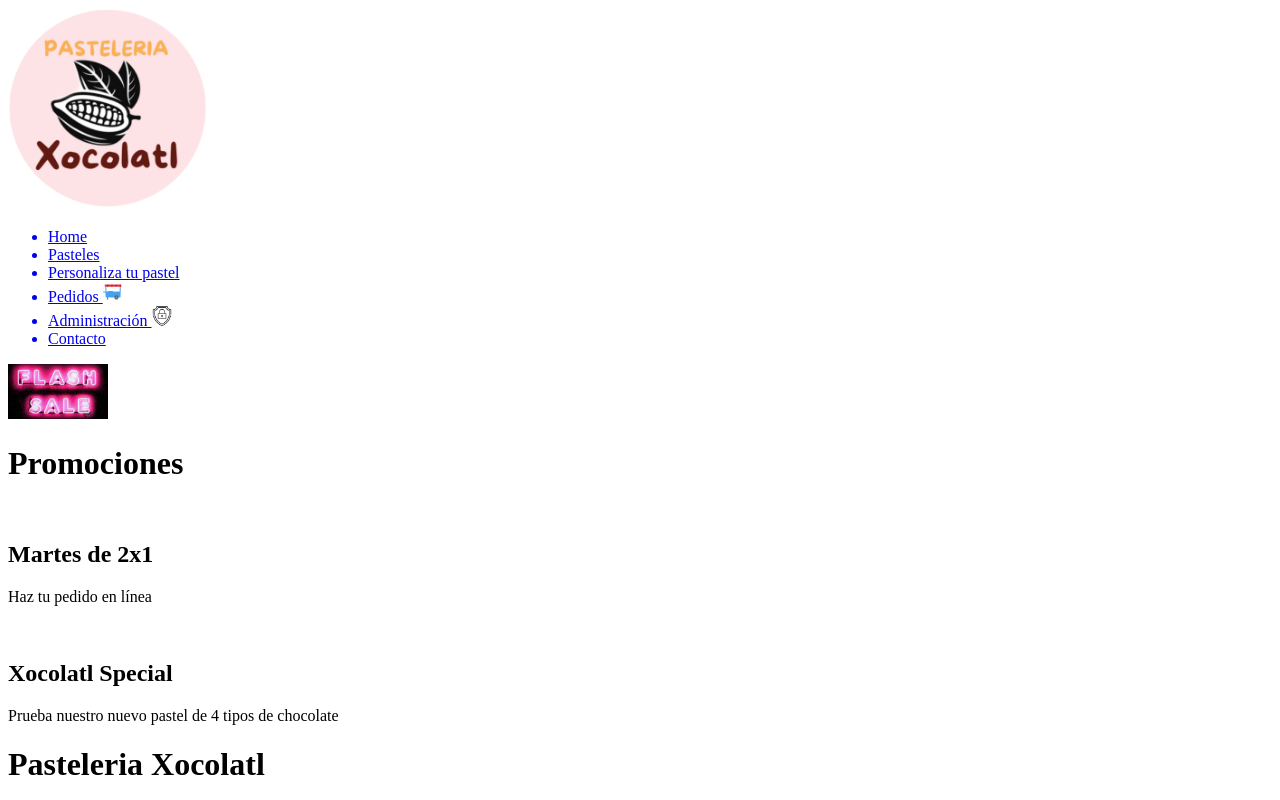
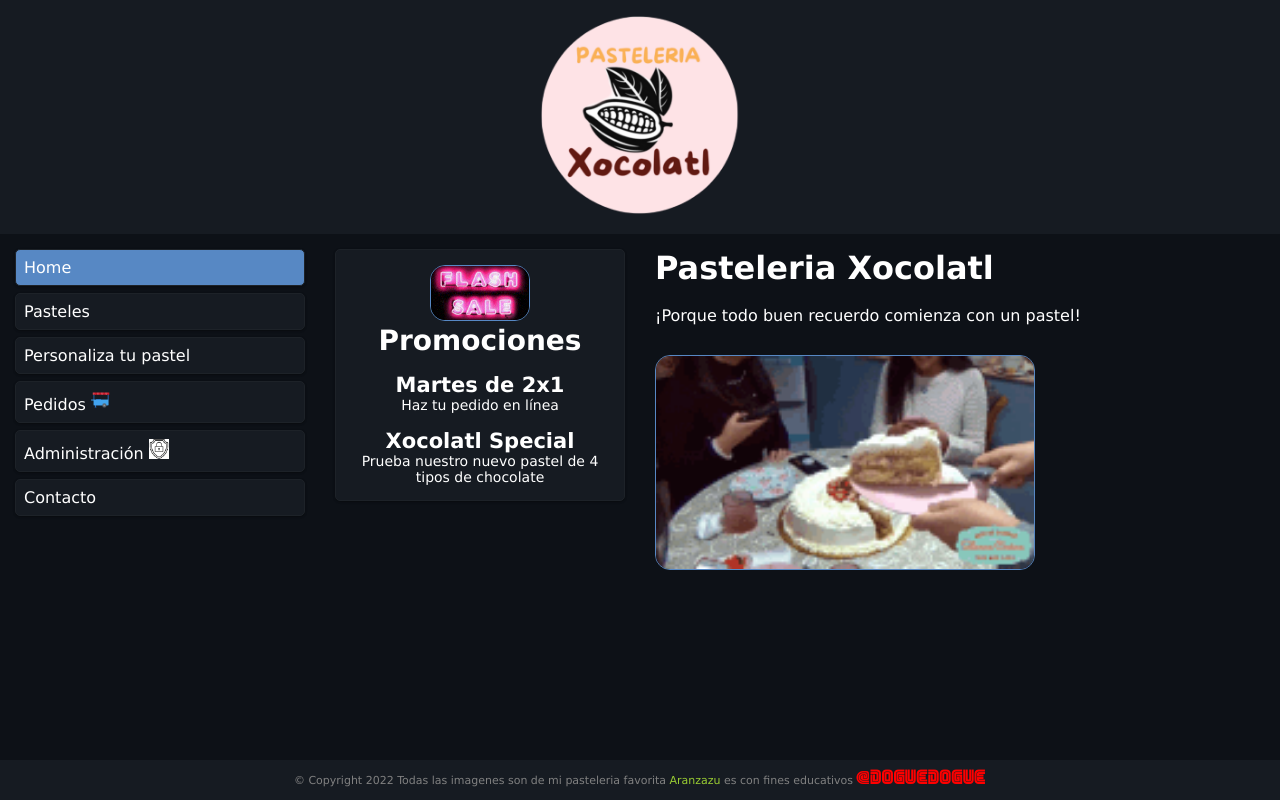
Before and after one commit to doguedogue/xocolatl-vue, a Vue app: page / in a window 1280 px wide. Shown: the top 800 px of the page. Built offline with nearby package versions, Linux system fonts and the light colour scheme.

Commit message:
add home page

```diff
--- a/src/App.vue
+++ b/src/App.vue
@@ -68,3 +68,7 @@
 
   <router-view/>
 </template>
+
+<style>
+  @import './styles/style.css';
+</style>
--- a/src/main.js
+++ b/src/main.js
@@ -2,4 +2,6 @@ import { createApp } from 'vue'
 import App from './App.vue'
 import router from './router'
 
-createApp(App).use(router).mount('#app')
+createApp(App)
+    .use(router)
+    .mount('#app')
--- /dev/null
+++ b/src/styles/style.css
@@ -0,0 +1,186 @@
+* {
+    box-sizing: border-box;
+    margin: 0px;
+    padding: 0px;
+}
+
+.row::after {
+    content: "";
+    clear: both;
+    display: inline-block;
+}
+
+/*Responsive*/
+[class*="col-"] {
+    float: left;
+    padding: 15px;
+}
+
+html {
+    font-family: "Lucida Sans", sans-serif;
+}
+
+.header {
+    background-color: #161b22;
+    color: #ffffff;
+    padding: 15px;
+    text-align:center;
+}
+
+.menu ul {
+    list-style-type: none;
+    margin: 0;
+    padding: 0;
+}
+
+.menu li {
+    padding: 8px;
+    margin-bottom: 7px;
+    background-color: #161b22;
+    color: #ffffff;
+    box-shadow: 0 1px 3px rgba(0,0,0,0.12), 0 1px 2px rgba(0,0,0,0.24);
+    border-radius: 5px;
+    border-width: 1px;
+    border-style: solid;
+    border-color: #1d2228;
+}
+.menu a {
+    color: #ffffff;
+    text-decoration: none;
+}
+
+.active {
+    background-color: #5788c4 !important;
+}
+
+.menu li:hover {
+    background-color: #2d3238;
+}
+
+.card {
+    border-radius: 5px;
+    border-width: 1px;
+    border-style: solid;
+    border-color: #5788c4;
+    padding: 0px;
+    margin-bottom: 10px;
+}
+.blanco {
+    height: 100px;
+}
+
+.hero{
+    border-radius: 15px;
+    border-width: 1px;
+    border-style: solid;
+    border-color: #5788c4;
+}
+
+.aside {
+    background-color: #161b22;
+    padding: 15px;
+    color: #ffffff;
+    text-align: center;
+    font-size: 14px;
+    box-shadow: 0 1px 3px rgba(0,0,0,0.12), 0 1px 2px rgba(0,0,0,0.24);
+    border-radius: 5px;
+    border-width: 1px;
+    border-style: solid;
+    border-color: #1d2228;
+}
+
+.footer {
+    background-color: #161b22;
+    color: #ffffff;
+    text-align: center;
+    font-size: 12px;
+    position: fixed;
+    padding: 10px 10px 0px 10px;
+    bottom: 0;
+    width: 100%;
+    /* Height of the footer*/
+    height: 40px;
+}
+
+/* For desktop: */
+.col-1 {width: 8.33%;}
+.col-2 {width: 16.66%;}
+.col-3 {width: 25%;}
+.col-4 {width: 33.33%;}
+.col-5 {width: 41.66%;}
+.col-6 {width: 50%;}
+.col-7 {width: 58.33%;}
+.col-8 {width: 66.66%;}
+.col-9 {width: 75%;}
+.col-10 {width: 83.33%;}
+.col-11 {width: 91.66%;}
+.col-12 {width: 100%;}
+
+@media only screen and (max-width: 768px) {
+    /* For mobile phones: */
+    [class*="col-"] {
+      width: 100%;
+  }
+}
+
+
+body{
+    background-color: #0d1117;
+    color: white;
+}
+
+@font-face {
+    font-family: 'mrrobot';
+    src: url('../assets/font/MR_ROBOT.ttf') format('truetype');
+}
+
+.github {
+    font-family: 'mrrobot', sans-serif;
+    color:red;
+    font-size: 17px;
+    text-decoration: none;
+}
+
+
+p.aranzazu {
+    color:gray;
+    font-size: 11px;
+    text-decoration: none;
+}
+.aranzazu {
+    color:yellowgreen;
+    font-size: 11px;
+    text-decoration: none;
+}
+
+th, tr, td {
+    border-width: 1px;
+    border-style: solid;
+    border-color: #5788c4;
+    padding: 10px;
+}
+
+td > a {
+    text-decoration: none;
+    color: white;
+}
+
+th {
+    color:yellowgreen;
+}
+
+.shield {
+    background-color: white;
+}
+
+.inputform {
+    width: 100%;
+}
+
+.rigth {
+    text-align:right;
+}
+
+.ordenes {
+    font-size: small;
+}
--- a/src/views/HomeView.vue
+++ b/src/views/HomeView.vue
@@ -1,7 +1,5 @@
 <template>
-  <div class="home">
-    <img alt="Vue logo" src="../assets/logo.png">
-  </div>
+  <h1></h1>
 </template>
 
 <script>
```
Also changed, not shown: src/assets/font/MR_ROBOT.ttf (added), src/assets/logo.png (deleted).
